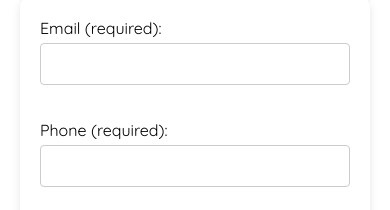
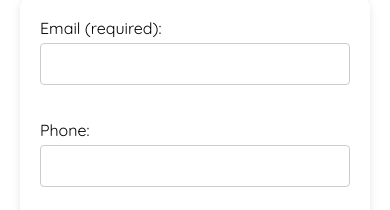
Before and after one commit to graceJZ/hellograceyoga, a React (Create React App) app: page /#/ in a window 390 px wide. Shown: the part 4940-5150 px from the top of the page. Built offline with nearby package versions, Linux system fonts and the light colour scheme.

Commit message:
refactor: make phone field optional in contact form and remove validation

```diff
--- a/src/components/ContactForm.js
+++ b/src/components/ContactForm.js
@@ -51,9 +51,8 @@ const ContactForm = () => {
     e.preventDefault();
 
     const isEmailValid = validateEmail(formData.email);
-    const isPhoneValid = validatePhone(formData.phone);
 
-    if (!isEmailValid || !isPhoneValid) {
+    if (!isEmailValid) {
       return; // Prevent form submission if email or phone is invalid
     }
 
@@ -91,13 +90,12 @@ const ContactForm = () => {
         {emailError && <p className="error">{emailError}</p>}
       </div>
       <div className="form-group">
-        <label>Phone (required):</label>
+        <label>Phone:</label>
         <input
           type="tel"
           name="phone"
           value={formData.phone}
           onChange={handleChange}
-          required
         />
         {phoneError && <p className="error">{phoneError}</p>}
       </div>
```
